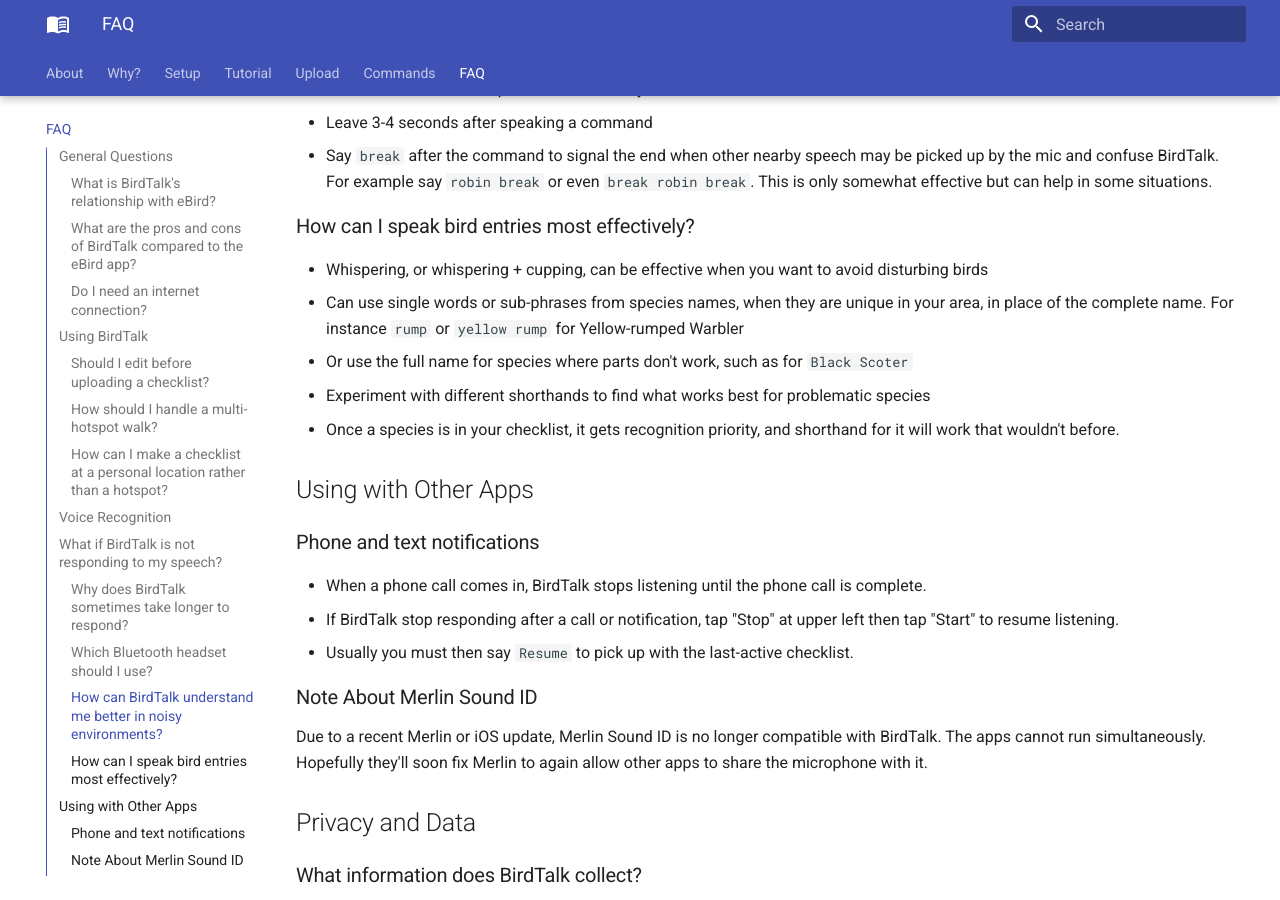
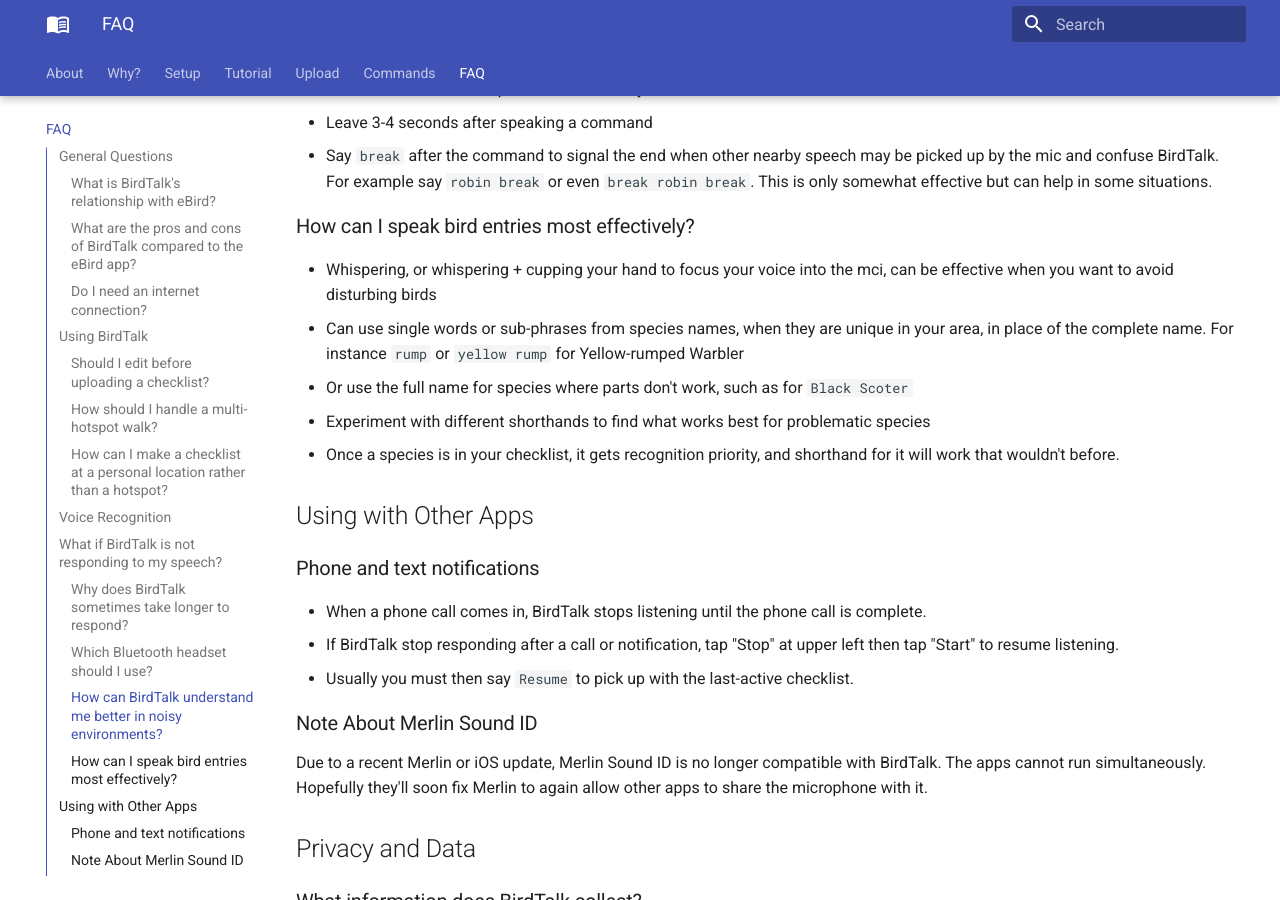
Before and after one commit to johncallender/birdtalk-docs, an MkDocs documentation site: the page built from docs/faq.md, in a window 1280 px wide and 900 px high, scrolled down 2683 px. Built offline with MkDocs 1.6.1 and Material for MkDocs 9.7.7, drawn with Linux system fonts in a browser that asks for light colours.

Commit message:
cupping elaboration

```diff
--- a/docs/faq.md
+++ b/docs/faq.md
@@ -93,7 +93,7 @@
 
 ### How can I speak bird entries most effectively?
 
-- Whispering, or whispering + cupping, can be effective when you want to avoid disturbing birds
+- Whispering, or whispering + cupping your hand to focus your voice into the mci, can be effective when you want to avoid disturbing birds
 - Can use single words or sub-phrases from species names, when they are unique in your area, in place of the complete name.  For instance `rump` or `yellow rump` for Yellow-rumped Warbler
 - Or use the full name for species where parts don't work, such as for `Black Scoter`
 - Experiment with different shorthands to find what works best for problematic species
```
